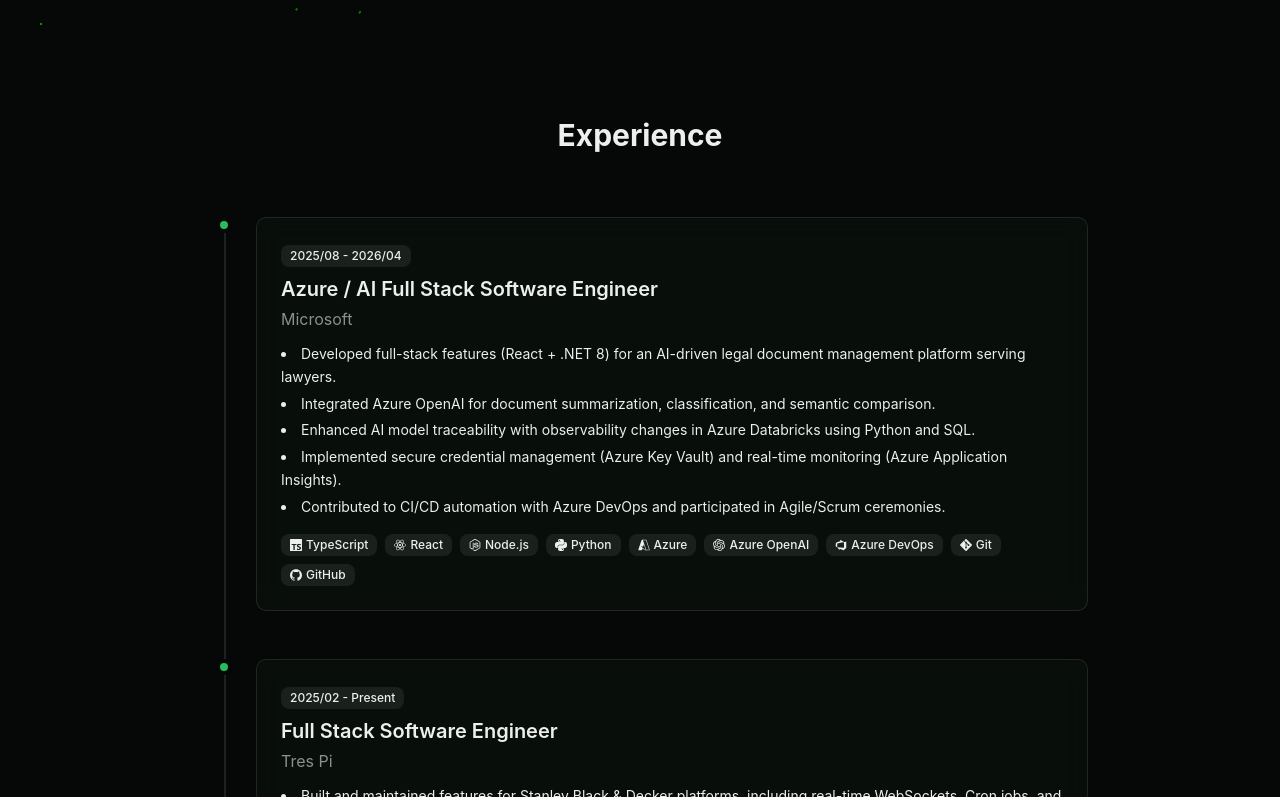
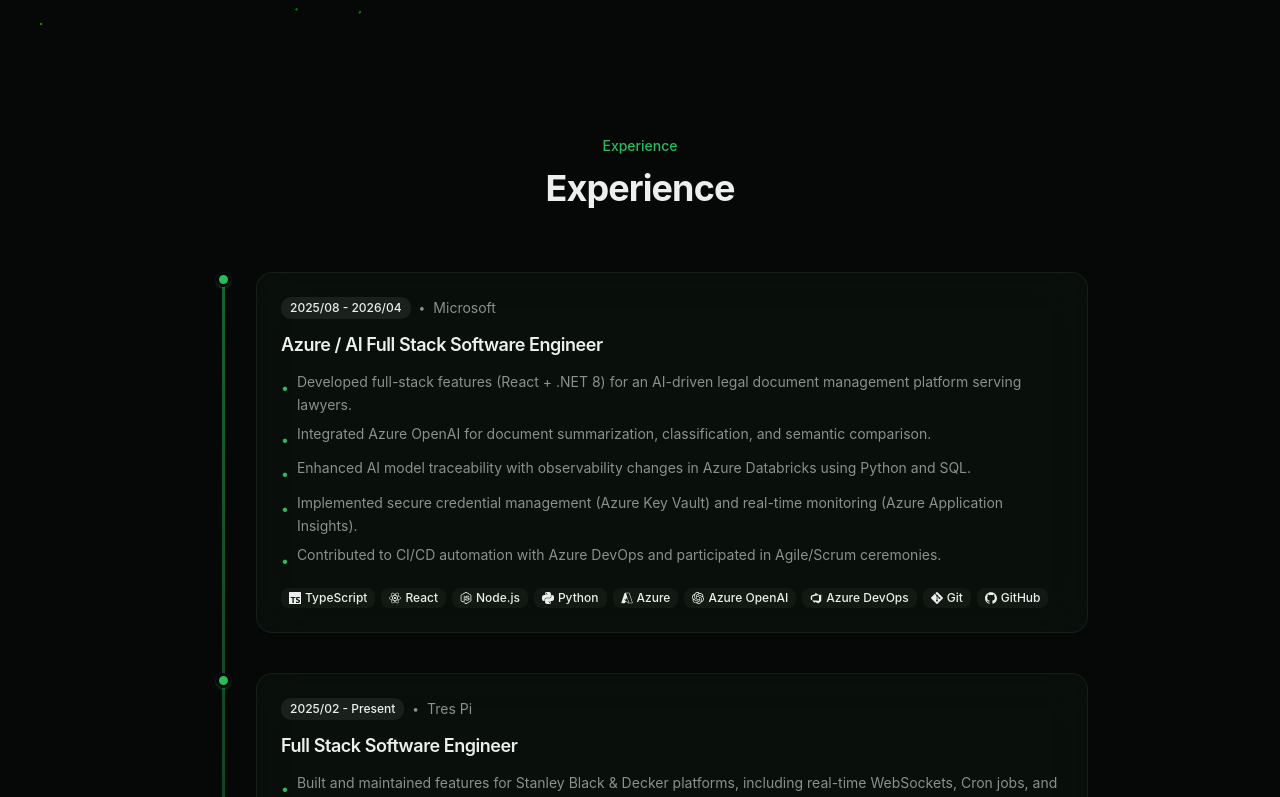
Before and after one commit to eltatata/David-Portfolio, a Next.js app: page / in a window 1280 px wide. Shown: the part 763-1560 px from the top of the page. Built offline with nearby package versions, Linux system fonts and the light colour scheme.

Commit message:
style: improve timeline with thicker line and animated dots

```diff
--- a/src/components/sections/experience.tsx
+++ b/src/components/sections/experience.tsx
@@ -1,6 +1,7 @@
 'use client';
 
 import React from 'react';
+import { motion } from 'framer-motion';
 import { useTranslation } from 'react-i18next';
 import { Badge } from '@/components/ui/badge';
 import { FadeInSection } from './fade-in-section';
@@ -11,42 +12,64 @@
   const experiences = getExperiences(t);
 
   return (
-    <section id="experience" className="py-20 px-6">
+    <section id="experience" className="py-24 px-6">
       <FadeInSection className="max-w-4xl mx-auto">
-        <h2 className="text-3xl font-bold text-center mb-16">
-          {t('experience.title')}
-        </h2>
+        <div className="text-center mb-16">
+          <motion.span
+            initial={{ opacity: 0 }}
+            whileInView={{ opacity: 1 }}
+            viewport={{ once: true }}
+            className="inline-block text-sm font-medium text-primary mb-3"
+          >
+            {t('experience.title')}
+          </motion.span>
+          <h2 className="text-3xl md:text-4xl font-bold tracking-tight">
+            {t('experience.title')}
+          </h2>
+        </div>
 
         <div className="relative">
           {/* Timeline line */}
-          <div className="absolute left-8 top-0 bottom-0 w-0.5 bg-border"></div>
+          <div className="absolute left-[30px] top-0 bottom-0 w-[3px] rounded-full bg-gradient-to-b from-primary/50 via-primary/20 to-transparent" />
 
           {experiences.map((item, index) => (
             <FadeInSection
               key={index}
               delay={index * 0.1}
-              className="relative flex items-start mb-12"
+              className="relative flex items-start mb-10 last:mb-0"
             >
-              <div className="absolute left-6 w-4 h-4 bg-primary rounded-full border-4 border-background"></div>
-              <div className="w-full ml-16 backdrop-blur-md bg-card/50 border border-border rounded-lg p-6">
-                <Badge variant="secondary" className="mb-2">
-                  {item.period}
-                </Badge>
-                <h3 className="text-xl font-semibold mb-1">{item.title}</h3>
-                <p className="text-muted-foreground mb-3">{item.company}</p>
+              <motion.div
+                initial={{ scale: 0 }}
+                whileInView={{ scale: 1 }}
+                viewport={{ once: true }}
+                transition={{ delay: index * 0.1 + 0.2, type: 'spring', stiffness: 300 }}
+                className="absolute left-[24px] w-[15px] h-[15px] bg-primary rounded-full border-[3px] border-background shadow-sm shadow-primary/30 z-10"
+              />
+              <div className="w-full ml-16 backdrop-blur-xl bg-card/60 border border-border/60 rounded-2xl p-6 hover:bg-card/80 transition-colors duration-300">
+                <div className="flex flex-wrap items-center gap-2 mb-3">
+                  <Badge variant="secondary" className="text-xs font-medium rounded-lg">
+                    {item.period}
+                  </Badge>
+                  <span className="text-xs text-muted-foreground">•</span>
+                  <span className="text-sm text-muted-foreground">{item.company}</span>
+                </div>
+                <h3 className="text-lg font-semibold mb-3 tracking-tight">{item.title}</h3>
 
-                <ul className="list-disc list-inside space-y-1 text-sm leading-relaxed">
+                <ul className="space-y-1.5 text-sm text-muted-foreground leading-relaxed mb-4">
                   {item.description.map((line, i) => (
-                    <li key={i}>{line}</li>
+                    <li key={i} className="flex gap-2">
+                      <span className="text-primary mt-1.5 shrink-0">•</span>
+                      <span>{line}</span>
+                    </li>
                   ))}
                 </ul>
 
-                <div className="flex flex-wrap gap-2 mt-4">
+                <div className="flex flex-wrap gap-1.5">
                   {item.techStack.map((tech, i) => (
                     <Badge
                       key={i}
                       variant="secondary"
-                      className="flex items-center gap-1 text-xs"
+                      className="flex items-center gap-1 text-xs rounded-md bg-muted/60 border-0"
                     >
                       <tech.icon className="w-3 h-3" />
                       {tech.name}
```
